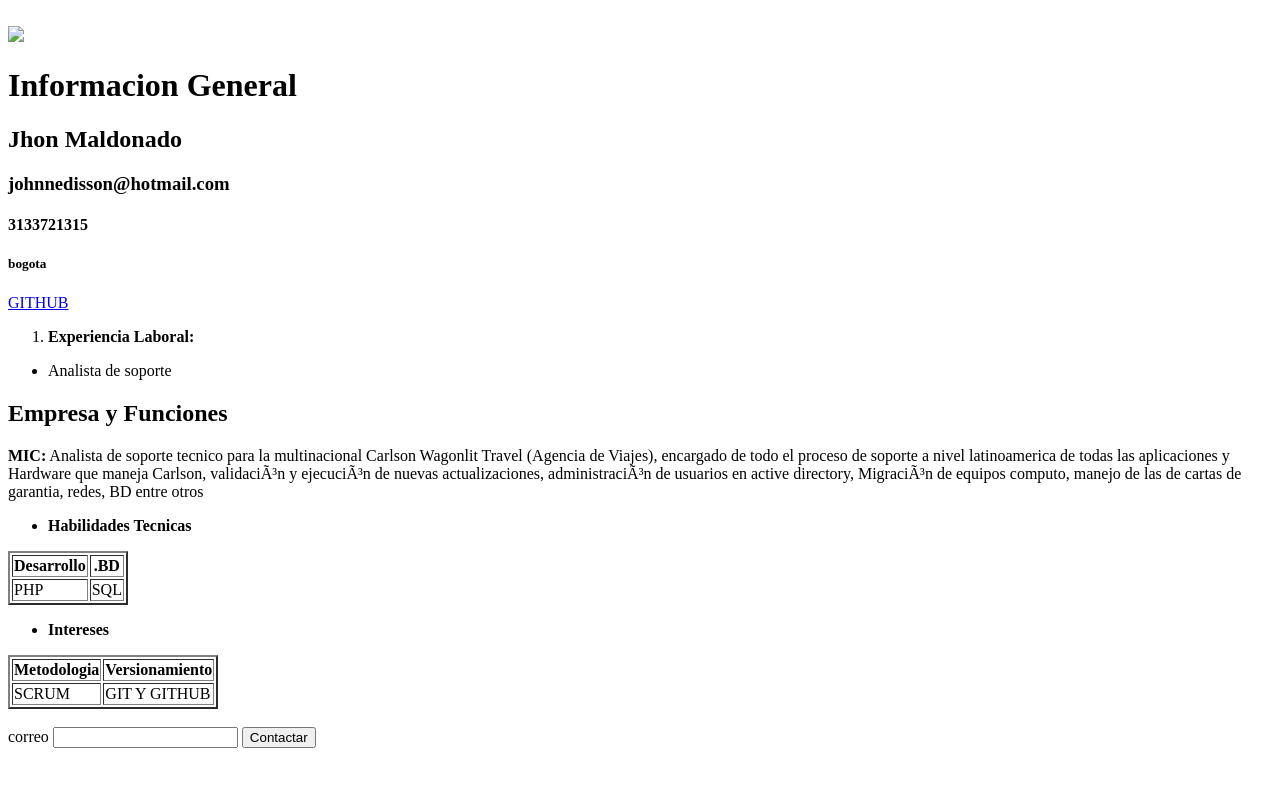
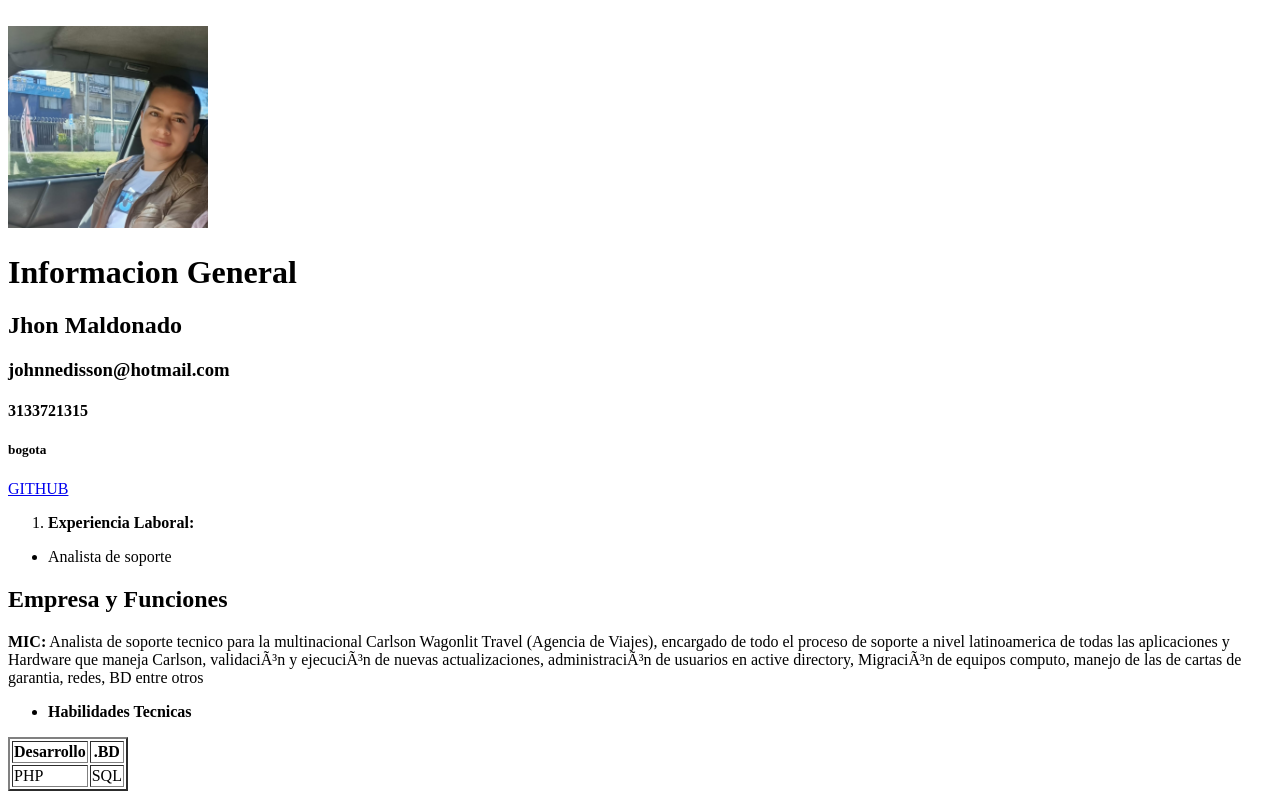
Before and after one commit to jhonemald/Hoja_De_Vida_JhonM, a plain HTML site: page Accesos/index.html in a window 1280 px wide. Shown: the top 800 px of the page. Drawn offline with Linux system fonts and the light colour scheme.

Commit message:
modificacion

```diff
--- a/Accesos/index.html
+++ b/Accesos/index.html
@@ -6,7 +6,7 @@
     </head>
   <body>
     <br/>
-    <img src="Accesos/ima/foto" width="200px"/>
+    <img src="ima/foto.jpg" width="200px"/>
    <h1>Informacion General</h1>
    <h2>Jhon Maldonado</h2>
    <h3>johnnedisson@hotmail.com</h3>
```
